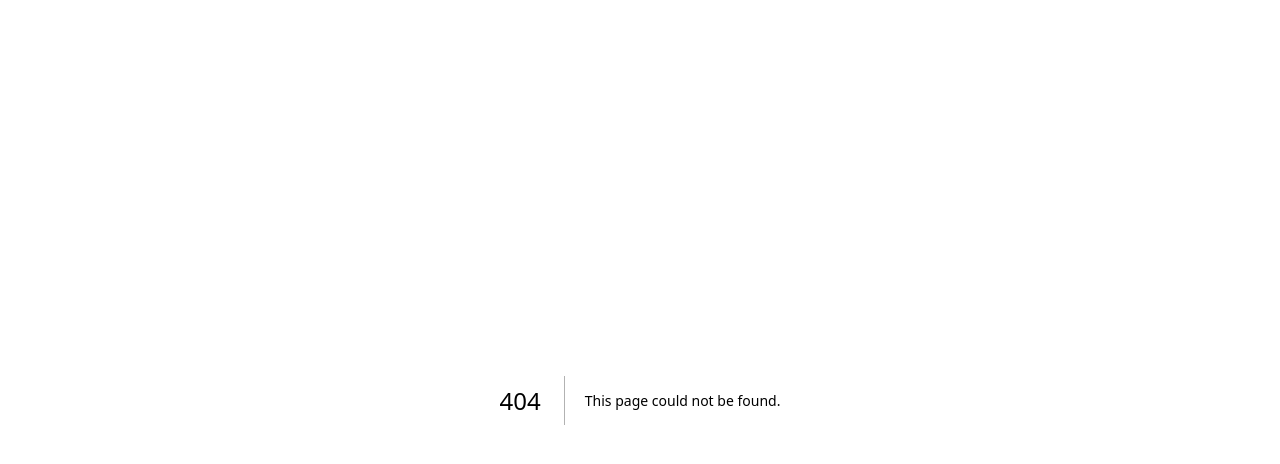
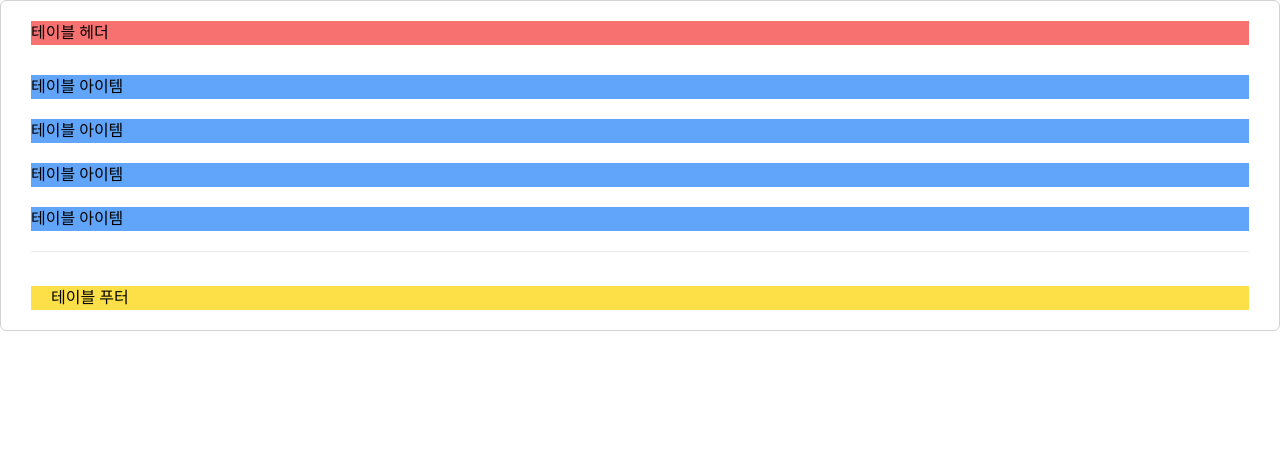
Before and after one commit to School-of-Company/Expo-Client, a Next.js app: page /expo-manage in a window 1280 px wide. Before the commit this address had no page. Shown: the top 464 px of the page. Built offline with nearby package versions, Linux system fonts and the light colour scheme.

Commit message:
🎨Add Set up TableForm component layout structure

```diff
--- /dev/null
+++ b/src/app/(pages)/expo-manage/page.tsx
@@ -0,0 +1,12 @@
+import React from 'react';
+import TableForm from '@/widgets/expo-manage/ui/TableForm';
+
+const page = () => {
+  return (
+    <div>
+      <TableForm />
+    </div>
+  );
+};
+
+export default page;
--- /dev/null
+++ b/src/widgets/expo-manage/ui/TableForm/index.tsx
@@ -0,0 +1,20 @@
+import React from 'react';
+
+const TableForm = () => {
+  return (
+    <div className="space-y-[34px] rounded-sm border-1 border-solid border-gray-200 px-[30px] py-6">
+      <div className="space-y-[30px] border-b-1 border-solid border-gray-100 pb-6">
+        <div className="bg-red-400">테이블 헤더</div>
+        <div className="space-y-6">
+          <div className="bg-blue-400">테이블 아이템</div>
+          <div className="bg-blue-400">테이블 아이템</div>
+          <div className="bg-blue-400">테이블 아이템</div>
+          <div className="bg-blue-400">테이블 아이템</div>
+        </div>
+      </div>
+      <div className="bg-yellow-300 px-6">테이블 푸터</div>
+    </div>
+  );
+};
+
+export default TableForm;
```
